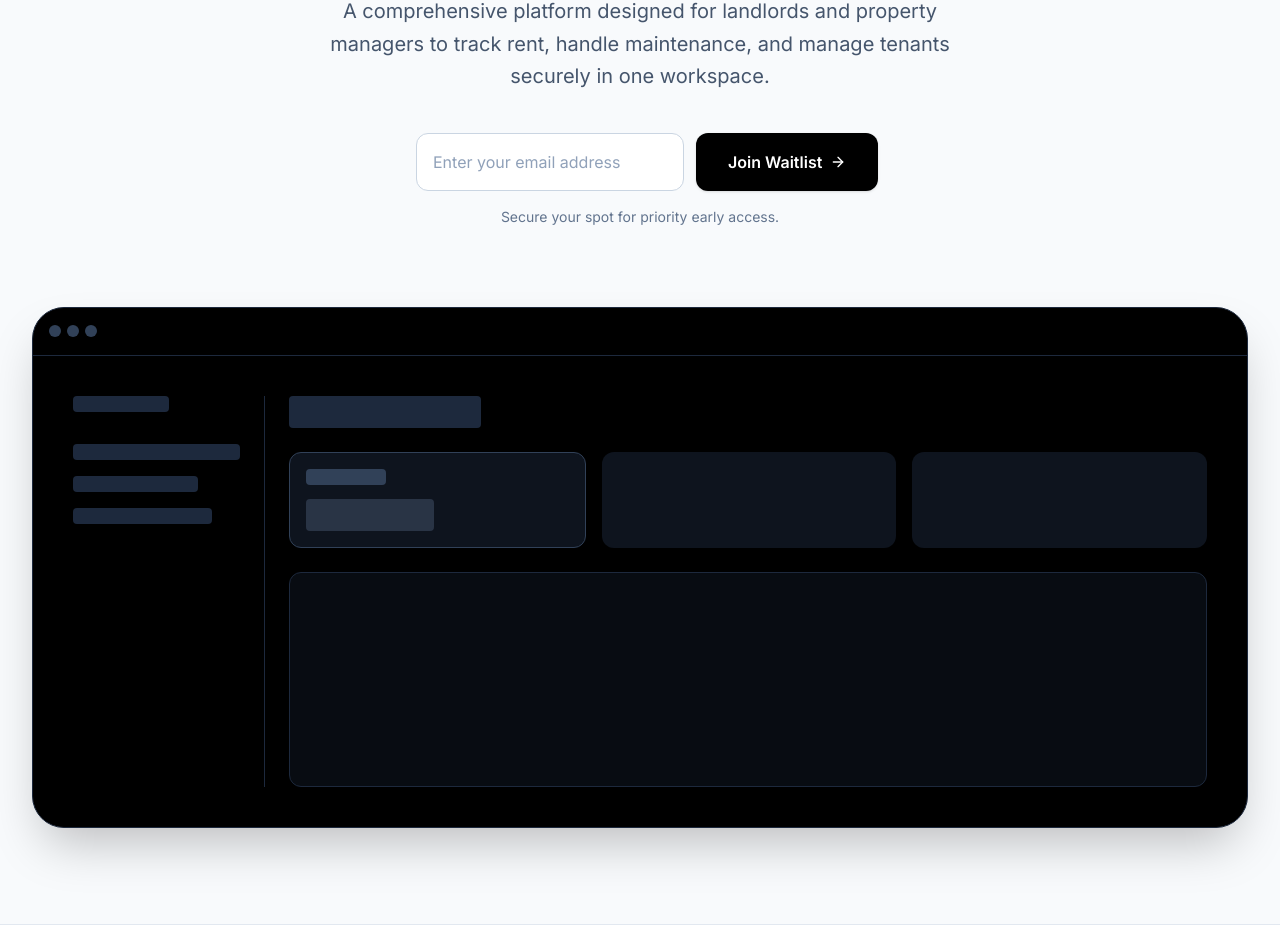
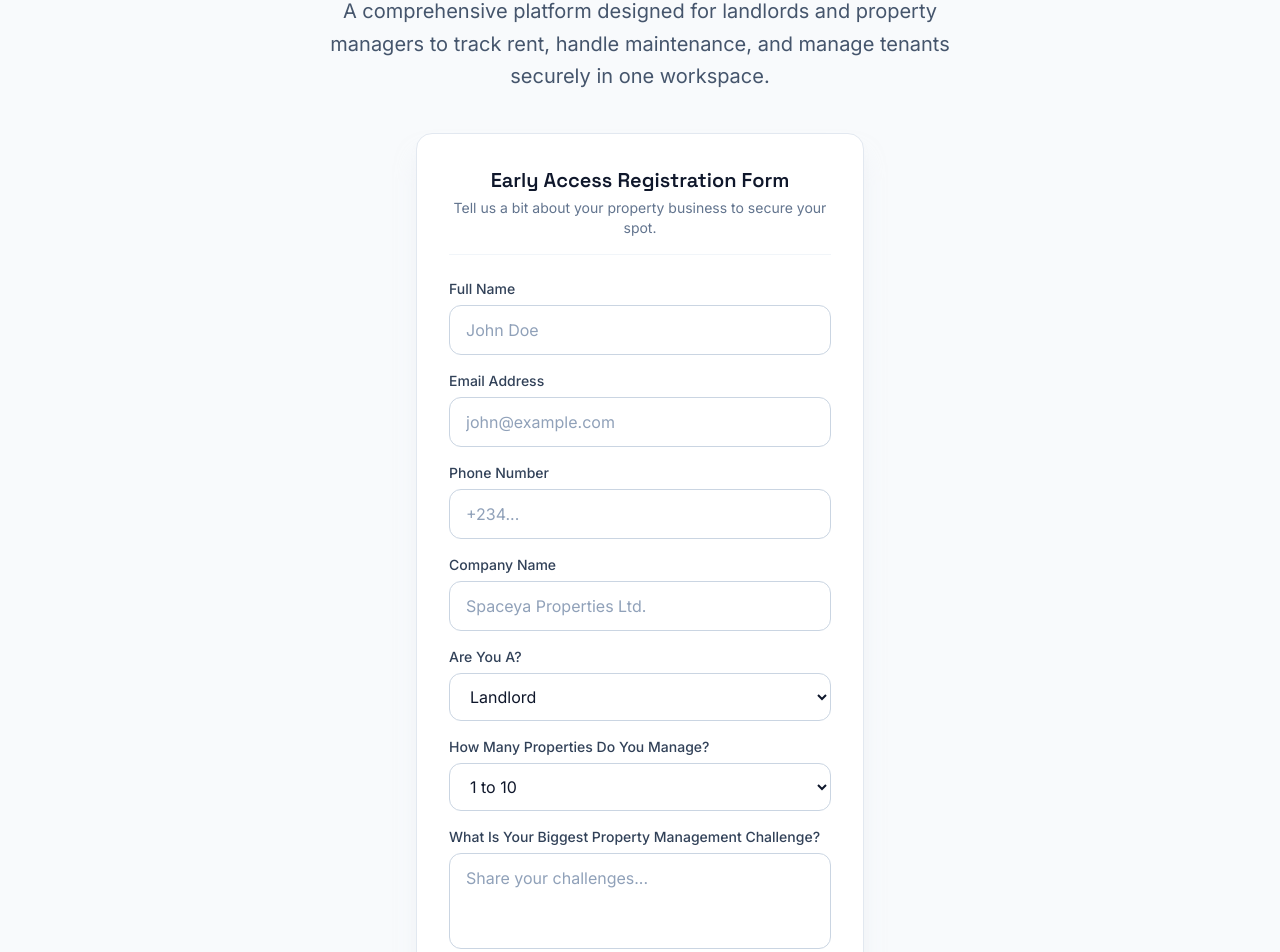
Before and after one commit to Daeveedshine/Spaceyalandingpage, a React (Vite) app: page / in a window 1280 px wide. Shown: the part 417-1369 px from the top of the page. Built offline with nearby package versions, Linux system fonts and the light colour scheme.

Commit message:
feat: simplify waitlist form to single-step entry
Remove the multi-step navigation flow to reduce friction and improve conversion rates for the waitlist landing page.

```diff
--- a/src/components/WaitlistForm.tsx
+++ b/src/components/WaitlistForm.tsx
@@ -1,4 +1,4 @@
-import { useState } from 'react';
+import React, { useState } from 'react';
 import { ArrowRight, CheckCircle2, Loader2 } from 'lucide-react';
 import { motion, AnimatePresence } from 'motion/react';
 import { collection, doc, serverTimestamp, setDoc } from 'firebase/firestore';
@@ -9,25 +9,18 @@ interface WaitlistFormProps {
 }
 
 export function WaitlistForm({ variant = 'light' }: WaitlistFormProps) {
-  const [step, setStep] = useState<1 | 2 | 3>(1); // 1: Email, 2: Details, 3: Success
+  const [isSuccess, setIsSuccess] = useState(false);
   const [isLoading, setIsLoading] = useState(false);
   const [error, setError] = useState<string | null>(null);
 
   // Form fields
+  const [fullName, setFullName] = useState('');
   const [email, setEmail] = useState('');
-  const [fullName, setFullName] = useState('');
   const [phoneNumber, setPhoneNumber] = useState('');
   const [companyName, setCompanyName] = useState('');
   const [userType, setUserType] = useState('landlord');
-  const [propertyCount, setPropertyCount] = useState('1-5');
+  const [propertyCount, setPropertyCount] = useState('1-10');
   const [mainChallenge, setMainChallenge] = useState('');
-
-  const handleEmailSubmit = (e: React.FormEvent) => {
-    e.preventDefault();
-    if (email) {
-      setStep(2);
-    }
-  };
 
   const handleFinalSubmit = async (e: React.FormEvent) => {
     e.preventDefault();
@@ -37,8 +30,8 @@ export function WaitlistForm({ variant = 'light' }: WaitlistFormProps) {
     try {
       const waitlistRef = doc(collection(db, 'waitlist'));
       const payload: any = {
+        fullName,
         email,
-        fullName,
         phoneNumber,
         userType,
         propertyCount,
@@ -48,7 +41,7 @@ export function WaitlistForm({ variant = 'light' }: WaitlistFormProps) {
       if (mainChallenge.trim()) payload.mainChallenge = mainChallenge.trim();
 
       await setDoc(waitlistRef, payload);
-      setStep(3);
+      setIsSuccess(true);
     } catch (err: any) {
       // If it's our custom JSON error string, we can try parsing it or just display a generic user error
       try {
@@ -74,7 +67,7 @@ export function WaitlistForm({ variant = 'light' }: WaitlistFormProps) {
   return (
     <div className="relative w-full max-w-md mx-auto">
       <AnimatePresence mode="wait">
-        {step === 3 && (
+        {isSuccess ? (
           <motion.div
             key="success"
             initial={{ opacity: 0, scale: 0.9, y: 10 }}
@@ -103,47 +96,9 @@ export function WaitlistForm({ variant = 'light' }: WaitlistFormProps) {
               Thanks for sharing your details. We'll notify you as soon as Spaceya is ready for early access.
             </p>
           </motion.div>
-        )}
-
-        {step === 1 && (
+        ) : (
           <motion.form
-            key="step1"
-            initial={{ opacity: 0 }}
-            animate={{ opacity: 1 }}
-            exit={{ opacity: 0, scale: 0.95 }}
-            transition={{ duration: 0.2 }}
-            onSubmit={handleEmailSubmit}
-            className="flex flex-col sm:flex-row gap-3 w-full"
-          >
-            <input
-              type="email"
-              value={email}
-              onChange={(e) => setEmail(e.target.value)}
-              placeholder="Enter your email address"
-              className={`flex-1 px-4 py-4 rounded-xl border focus:ring-2 outline-none transition-all ${
-                variant === 'dark'
-                  ? 'border-slate-800 focus:border-white focus:ring-slate-700 placeholder:text-slate-500 bg-slate-900 text-white'
-                  : 'border-slate-300 focus:border-black focus:ring-slate-200 placeholder:text-slate-400 bg-white text-slate-900'
-              }`}
-              required
-            />
-            <button
-              type="submit"
-              className={`inline-flex items-center justify-center gap-2 px-8 py-4 font-bold rounded-xl transition-all active:scale-95 whitespace-nowrap shadow-sm hover:shadow-md ${
-                variant === 'dark'
-                  ? 'bg-white text-black hover:bg-slate-200'
-                  : 'bg-black hover:bg-slate-800 text-white'
-              }`}
-            >
-              Join Waitlist
-              {variant !== 'dark' && <ArrowRight className="w-4 h-4" />}
-            </button>
-          </motion.form>
-        )}
-
-        {step === 2 && (
-          <motion.form
-            key="step2"
+            key="form"
             initial={{ opacity: 0, y: 20 }}
             animate={{ opacity: 1, y: 0 }}
             exit={{ opacity: 0, scale: 0.95 }}
@@ -156,10 +111,10 @@ export function WaitlistForm({ variant = 'light' }: WaitlistFormProps) {
             }`}
           >
             <div className="text-center mb-2">
-              <h3 className={`font-display font-semibold text-lg ${variant === 'dark' ? 'text-white' : 'text-slate-900'}`}>
-                Almost there!
+              <h3 className={`font-display font-semibold text-xl ${variant === 'dark' ? 'text-white' : 'text-slate-900'}`}>
+                Early Access Registration Form
               </h3>
-              <p className={`text-sm ${variant === 'dark' ? 'text-slate-400' : 'text-slate-500'}`}>
+              <p className={`text-sm mt-1 border-b pb-4 ${variant === 'dark' ? 'text-slate-400 border-slate-800' : 'text-slate-500 border-slate-100'}`}>
                 Tell us a bit about your property business to secure your spot.
               </p>
             </div>
@@ -170,67 +125,61 @@ export function WaitlistForm({ variant = 'light' }: WaitlistFormProps) {
               </div>
             )}
 
-            <div className="grid grid-cols-1 sm:grid-cols-2 gap-4">
             <div>
-                <label className={labelClasses}>Full Name *</label>
+              <label className={labelClasses}>Full Name</label>
               <input type="text" required value={fullName} onChange={e => setFullName(e.target.value)} className={inputClasses} placeholder="John Doe" />
-              </div>
-              <div>
-                <label className={labelClasses}>Phone Number *</label>
-                <input type="tel" required value={phoneNumber} onChange={e => setPhoneNumber(e.target.value)} className={inputClasses} placeholder="+234..." />
-              </div>
             </div>
 
             <div>
-              <label className={labelClasses}>Company Name (Optional)</label>
+              <label className={labelClasses}>Email Address</label>
+              <input type="email" required value={email} onChange={e => setEmail(e.target.value)} className={inputClasses} placeholder="john@example.com" />
+            </div>
+
+            <div>
+              <label className={labelClasses}>Phone Number</label>
+              <input type="tel" required value={phoneNumber} onChange={e => setPhoneNumber(e.target.value)} className={inputClasses} placeholder="+234..." />
+            </div>
+
+            <div>
+              <label className={labelClasses}>Company Name</label>
               <input type="text" value={companyName} onChange={e => setCompanyName(e.target.value)} className={inputClasses} placeholder="Spaceya Properties Ltd." />
             </div>
 
-            <div className="grid grid-cols-1 sm:grid-cols-2 gap-4">
             <div>
-                <label className={labelClasses}>I am a... *</label>
+              <label className={labelClasses}>Are You A?</label>
               <select value={userType} onChange={e => setUserType(e.target.value)} className={inputClasses} required>
                 <option value="landlord">Landlord</option>
                 <option value="property_manager">Property Manager</option>
                 <option value="agency">Real Estate Agency</option>
-                  <option value="other">Other</option>
+                <option value="developer">Estate Developer</option>
               </select>
-              </div>
-              <div>
-                <label className={labelClasses}>Properties Managed *</label>
-                <select value={propertyCount} onChange={e => setPropertyCount(e.target.value)} className={inputClasses} required>
-                  <option value="1-5">1 - 5 units</option>
-                  <option value="6-20">6 - 20 units</option>
-                  <option value="21-50">21 - 50 units</option>
-                  <option value="50+">50+ units</option>
-                </select>
-              </div>
             </div>
 
             <div>
-              <label className={labelClasses}>Biggest Challenge? (Optional)</label>
+              <label className={labelClasses}>How Many Properties Do You Manage?</label>
+              <select value={propertyCount} onChange={e => setPropertyCount(e.target.value)} className={inputClasses} required>
+                <option value="1-10">1 to 10</option>
+                <option value="11-50">11 to 50</option>
+                <option value="51-100">51 to 100</option>
+                <option value="100+">100+</option>
+              </select>
+            </div>
+
+            <div>
+              <label className={labelClasses}>What Is Your Biggest Property Management Challenge?</label>
               <textarea
                 value={mainChallenge}
                 onChange={e => setMainChallenge(e.target.value)}
-                className={`${inputClasses} resize-none h-20 placeholder:text-sm`}
-                placeholder="e.g. Tracking rent payments, maintenance..."
+                className={`${inputClasses} resize-none h-24`}
+                placeholder="Share your challenges..."
               />
             </div>
 
-            <div className="mt-2 flex gap-3">
-              <button
-                type="button"
-                onClick={() => setStep(1)}
-                className={`flex-1 py-3 px-4 rounded-xl font-medium transition-all border ${
-                  variant === 'dark' ? 'bg-black text-white hover:bg-slate-900 border-slate-800' : 'bg-slate-50 text-slate-700 hover:bg-slate-100 border-slate-200'
-                }`}
-              >
-                Back
-              </button>
+            <div className="mt-4 flex gap-3">
               <button
                 type="submit"
                 disabled={isLoading}
-                className={`flex-[2] inline-flex items-center justify-center gap-2 py-3 px-4 font-bold rounded-xl transition-all ${
+                className={`w-full inline-flex items-center justify-center gap-2 py-4 px-6 font-bold rounded-xl transition-all ${
                   isLoading ? 'opacity-70 cursor-not-allowed' : 'active:scale-[0.98]'
                 } ${
                   variant === 'dark'
@@ -238,7 +187,7 @@ export function WaitlistForm({ variant = 'light' }: WaitlistFormProps) {
                     : 'bg-black hover:bg-slate-800 text-white'
                 }`}
               >
-                {isLoading ? <Loader2 className="w-5 h-5 animate-spin" /> : 'Complete Registration'}
+                {isLoading ? <Loader2 className="w-5 h-5 animate-spin" /> : 'Submit'}
               </button>
             </div>
           </motion.form>
```
Lines whose indentation alone changed are shown as unchanged.
